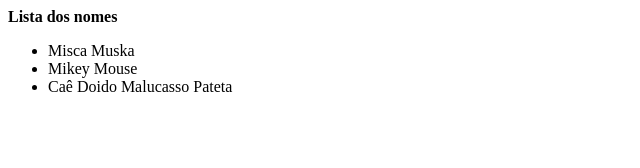
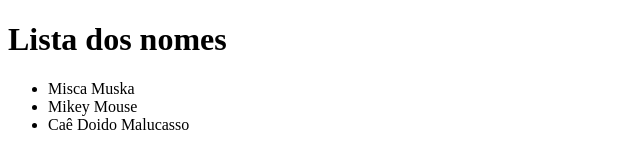
Before and after one commit to blaugusto/Teste_Git, a plain HTML site: page index.html in a window 1280 px wide. Shown: the whole page, without its empty margins (0-640 px from the left). Drawn offline with Linux system fonts and the light colour scheme.

Commit message:
Alterado tamanho do titulo por Ana de verdade dessa vez

```diff
--- a/index.html
+++ b/index.html
@@ -5,11 +5,11 @@
     <title>Index para testar</title>
 </head>
 <body>
-<b>Lista dos nomes</b>
+<h1><b>Lista dos nomes</b></h1>
     <ul>
         <li>Misca Muska</li>
         <li>Mikey Mouse</li>
-        <li>Caê Doido Malucasso Pateta</li>
+        <li>Caê Doido Malucasso</li>
     </ul>
 </body>
 </html>
```
